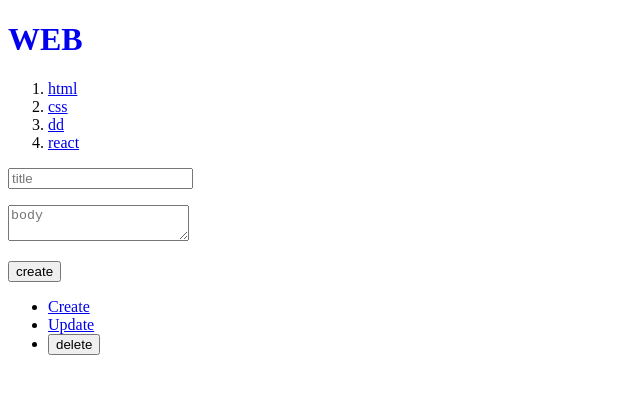
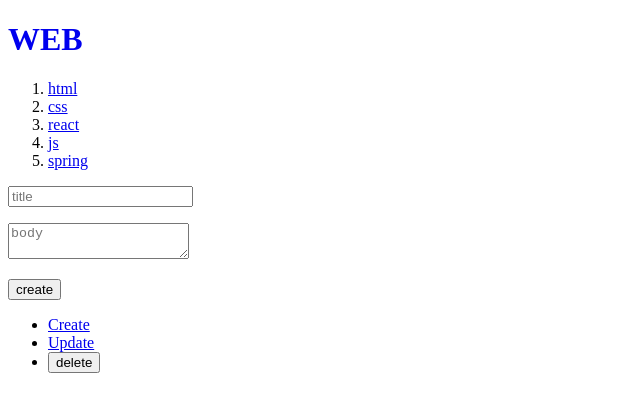
Before and after one commit to jkeum-dev/Nextjs-practice, a Next.js app: page /create in a window 1280 px wide. Shown: the top 412 px of the page, without its empty margins (0-640 px from the left). Built offline with nearby package versions, Linux system fonts and the light colour scheme; data requests are answered from the project's data file.

Commit message:
13. cache

```diff
--- a/db.json
+++ b/db.json
@@ -11,14 +11,19 @@
       "body": "css is .."
     },
     {
-      "title": "dd",
-      "body": "dd",
+      "title": "react",
+      "body": "react is...",
       "id": 3
     },
     {
-      "title": "react",
-      "body": "react is...",
+      "title": "js",
+      "body": "js",
       "id": 4
+    },
+    {
+      "title": "spring",
+      "body": "spring is...",
+      "id": 5
     }
   ]
 }
--- a/src/app/create/page.js
+++ b/src/app/create/page.js
@@ -22,6 +22,7 @@ export default function Create() {
 					console.log(result);
 					const lastid = result.id;
 					router.push(`/read/${lastid}`);
+					router.refresh();
 				})
 		}}>
 			<p>
--- a/src/app/layout.js
+++ b/src/app/layout.js
@@ -7,7 +7,7 @@ export const metadata = {
 }
 
 export default async function RootLayout({ children }) {
-  const resp = await fetch('http://localhost:9999/topics');
+  const resp = await fetch(`http://localhost:9999/topics`, { cache: 'no-store' });
   const topics = await resp.json();
   return (
     <html>
```
